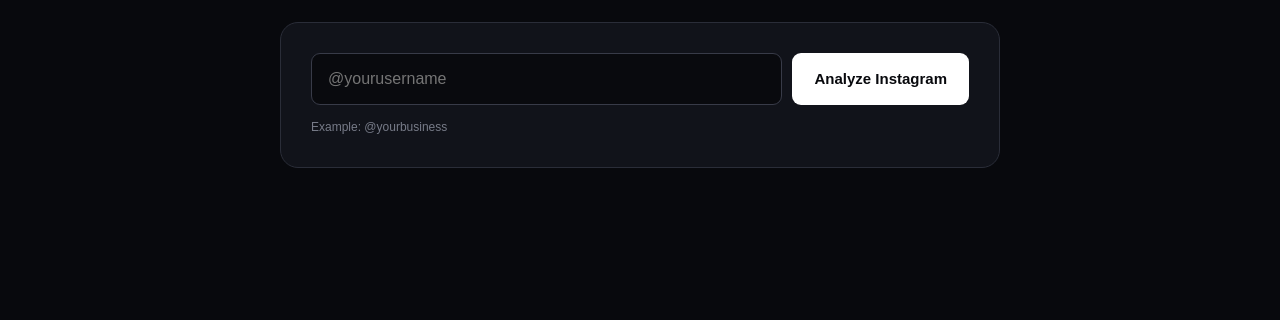
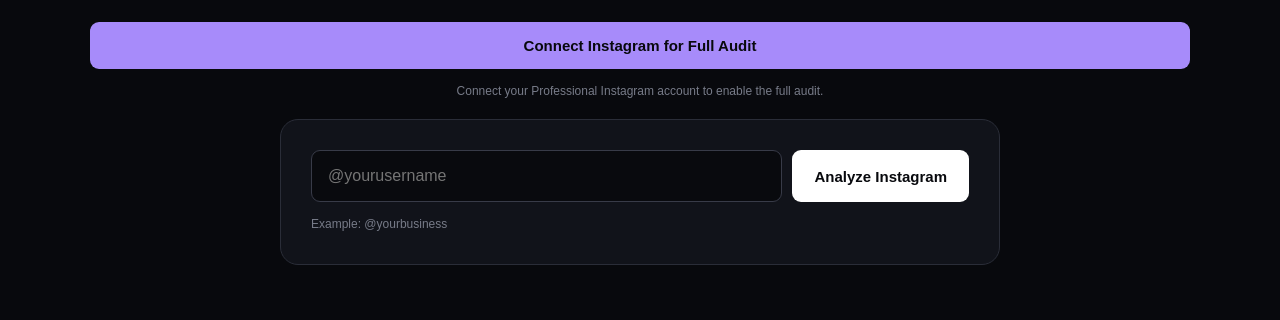
Before and after one commit to divyomdigitalmedia/DDM-Instagram-SEO-Audit-Tool, a website: page index.html in a window 1280 px wide. Shown: the part 480-800 px from the top of the page. Drawn offline with Linux system fonts and the light colour scheme.

Commit message:
Update index.html

```diff
--- a/index.html
+++ b/index.html
@@ -387,6 +387,20 @@
 Instagram SEO audit with optimization opportunities.
 </p>
 
+<div style="margin-bottom:18px;text-align:center;">
+
+<button
+onclick="connectInstagram()"
+style="width:100%;background:#a78bfa;color:#08090d;"
+>
+Connect Instagram for Full Audit
+</button>
+
+<div class="note">
+Connect your Professional Instagram account to enable the full audit.
+</div>
+
+</div>
 
 <div class="audit" id="audit">
 
@@ -653,6 +667,13 @@
 
 }
 
+function connectInstagram(){
+
+  const instagramLoginUrl =
+    "https://www.instagram.com/oauth/authorize?force_reauth=true&client_id=YOUR_CLIENT_ID=4003000486671488&redirect_uri=https%3A%2F%2Fddm-instagram-seo-audit-tool.onrender.com%2Fauth%2Finstagram%2Fcallback&response_type=code&scope=instagram_business_basic%2Cinstagram_business_manage_messages%2Cinstagram_business_manage_comments%2Cinstagram_business_content_publish%2Cinstagram_business_manage_insights";
+
+  window.location.href = instagramLoginUrl;
+}
 
 function analyze(){
 
```
